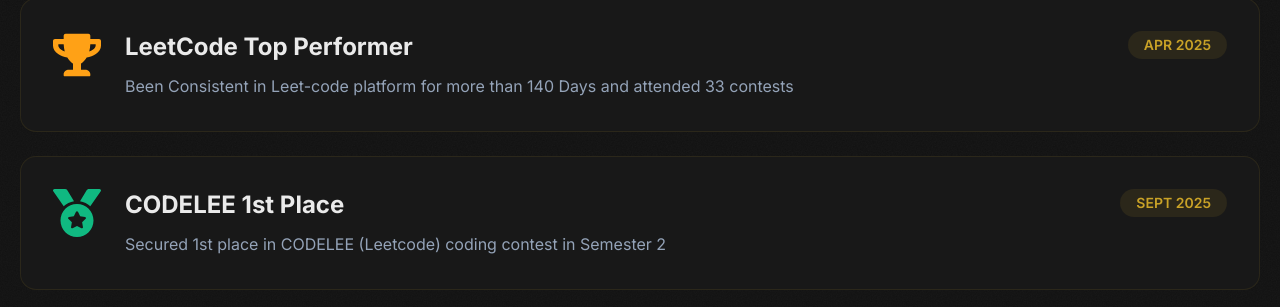
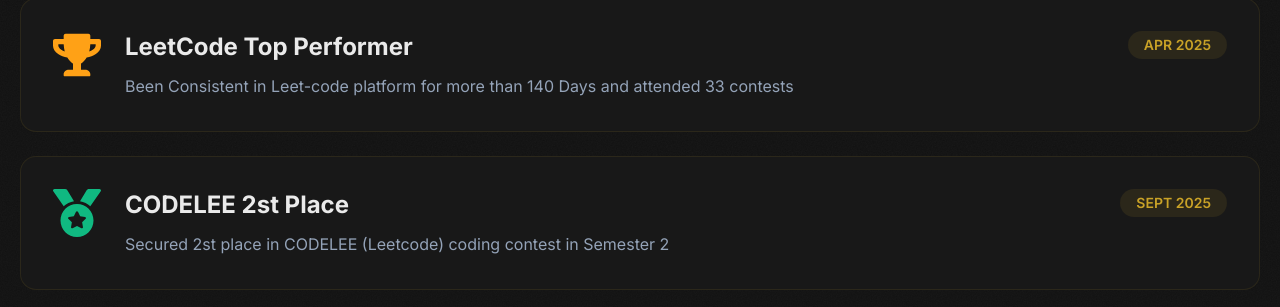
Before and after one commit to haripri0109r/Portfolio, a React (Create React App) app: page / in a window 1280 px wide. Shown: the part 5786-6093 px from the top of the page. Built offline with nearby package versions, Linux system fonts and the light colour scheme.

Commit message:
Update CODELEE achievement to 2nd place

```diff
--- a/src/components/Achievements.jsx
+++ b/src/components/Achievements.jsx
@@ -14,8 +14,8 @@
     },
     {
       icon: <FaMedal />,
-      title: 'CODELEE 1st Place',
-      description: 'Secured 1st place in CODELEE (Leetcode) coding contest in Semester 2',
+      title: 'CODELEE 2st Place',
+      description: 'Secured 2st place in CODELEE (Leetcode) coding contest in Semester 2',
       date: 'SEPT 2025',
       color: '#10b981'
     },
```
